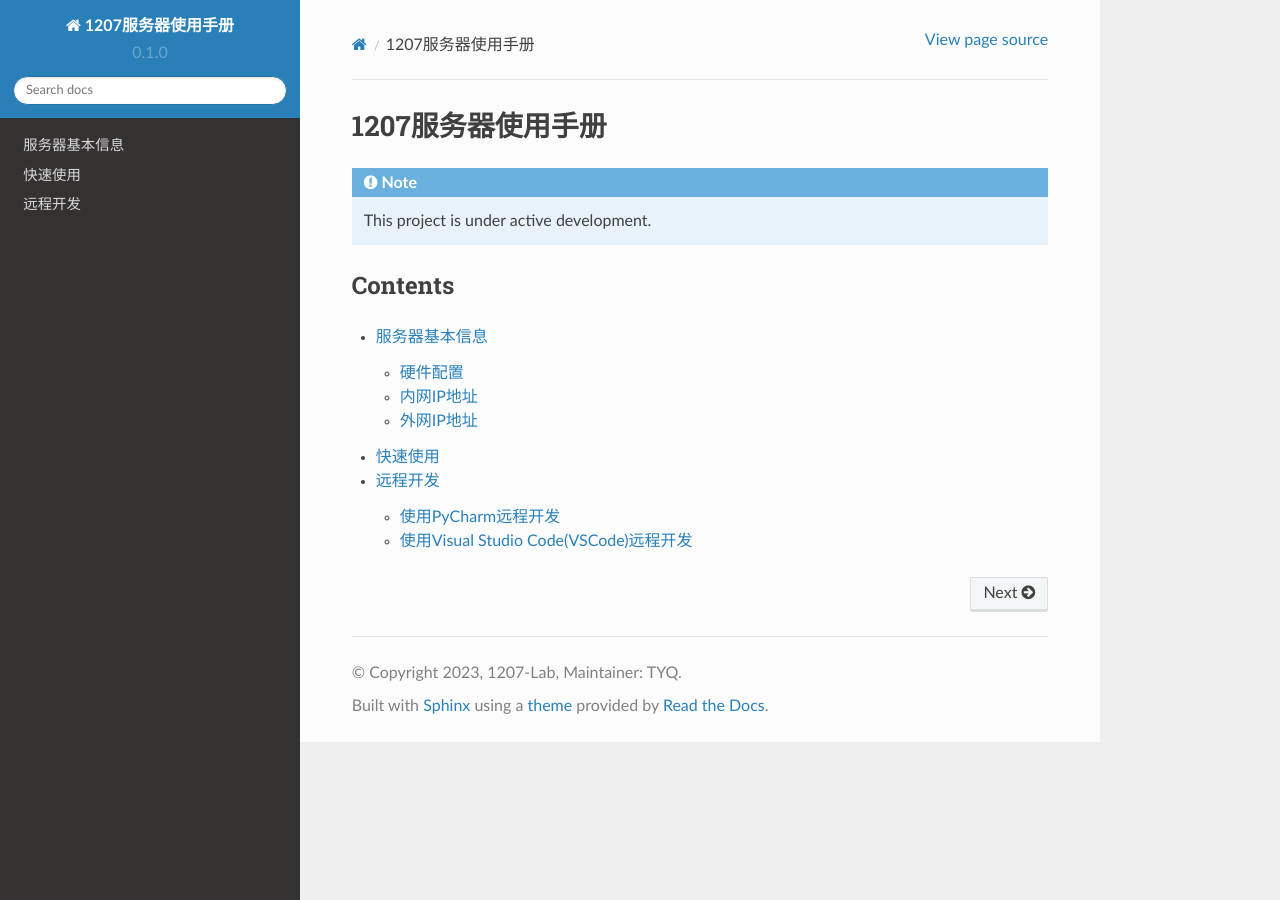
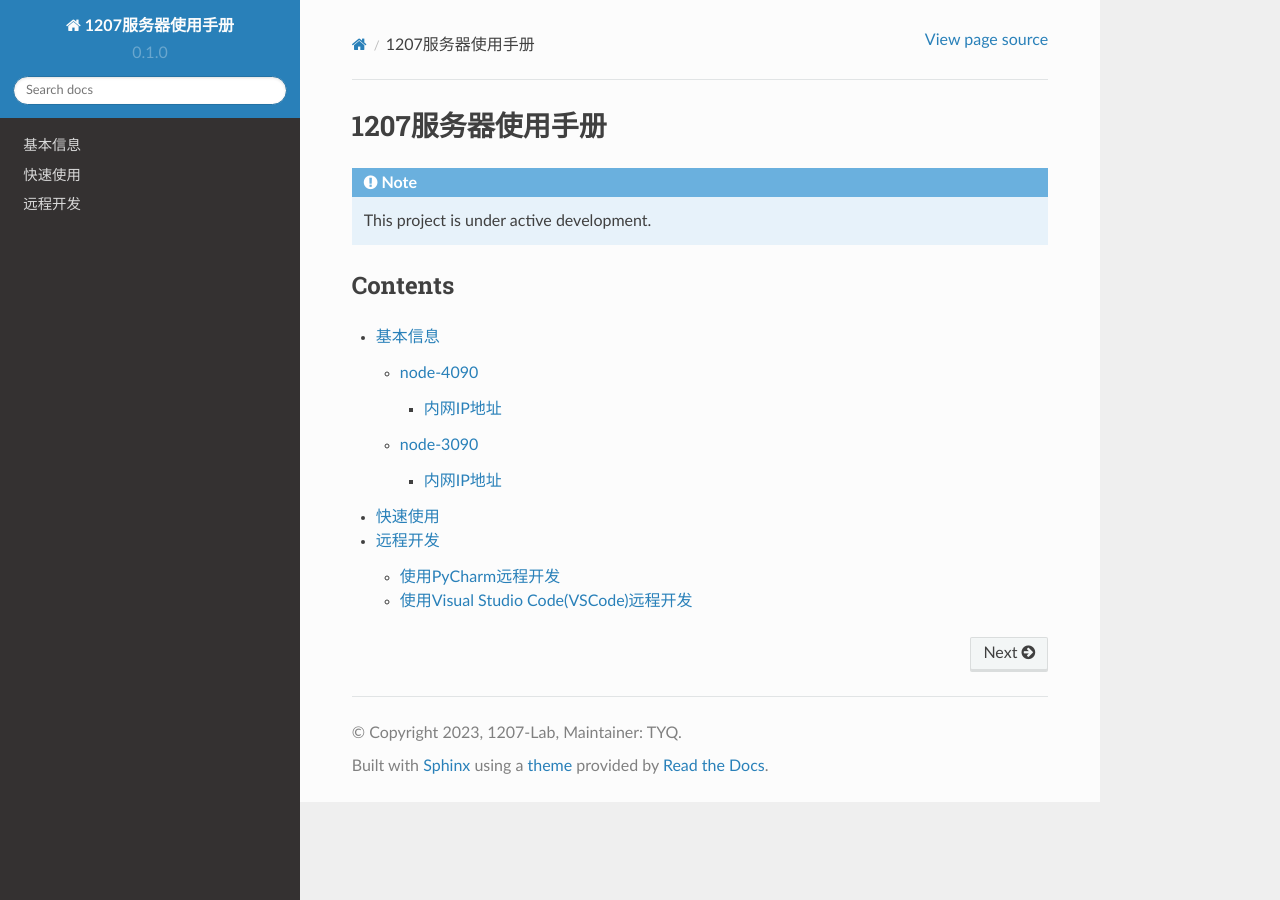
Before and after one commit to TangYuanqing/1207-server-docs, a Sphinx documentation site: the page built from docs/source/index.rst, in a window 1280 px wide. Built offline with Sphinx 7.4.7 and the Read the Docs theme 2.0.0, drawn with Linux system fonts in a browser that asks for light colours; some of the changed lines change nothing that is shown.

Commit message:
Please enter the commit message for your changes. Lines starting with '#' will be ignored, and an empty message aborts the commit.
On branch main
Your branch is up to date with 'origin/main'.

Changes to be committed:
	modified:   docs/source/info.rst

```diff
--- a/docs/source/info.rst
+++ b/docs/source/info.rst
@@ -1,34 +1,60 @@
-服务器基本信息
+基本信息
 =============
+
+node-4090
+-------------
+内网IP地址
+~~~~~~~~~~~~~~
+172.20.185.100
+外网IP地址
+~~~~~~~~~~~~~~
+47.100.130.127:12070
 硬件配置
----------
+~~~~~~~~~~~~~~
+.. code:: shell
+        _,met$$$$$gg.          root@1207-gpu-4090-1
+        ,g$$$$$$$$$$$$$$$P.       --------------------
+    ,g$$P"     """Y$$.".        OS: Debian GNU/Linux 12 (bookworm) x86_64
+    ,$$P'              `$$$.     Host: KVM/QEMU (Standard PC (i440FX + PIIX, 1996) pc-i440fx-8.0)
+    ',$$P       ,ggs.     `$$b:   Kernel: 6.1.0-13-amd64
+    `d$$'     ,$P"'   .    $$$    Uptime: 4 mins
+    $$P      d$'     ,    $$P    Packages: 1727 (dpkg)
+    $$:      $$.   -    ,d$$'    Shell: bash 5.2.15
+    $$;      Y$b._   _,d$P'      Resolution: 1280x800
+    Y$$.    `.`"Y$$$$P"'         CPU: 13th Gen Intel i9-13900K (32) @ 2.995GHz
+    `$$b      "-.__              GPU: NVIDIA GeForce RTX 4090
+    `Y$$                        GPU: NVIDIA GeForce RTX 4090
+    `Y$$.                      Memory: 962MiB / 48168MiB
+        `$$b.
+        `Y$$b.
+            `"Y$b._
+                `"""
 
-- node-4090
-    TODO
-- node-3090
-    TODO
-- node-3060
-    TODO
-
+node-3090
+-------------
 内网IP地址
----------
-
-- node-4090
-    172.20.185.100
-- node-3090
-    172.20.185.101
-- node-3060
-    172.20.185.102
-
+~~~~~~~~~~~~~~
+172.20.185.101
 外网IP地址
----------
-
-- node-4090
-    47.100.130.127:12071
-- node-3090
-    47.100.130.127:12072
-- node-3060
-    47.100.130.127:12073
-
-.. note::
-    3060服务器目前尚不可用。
+~~~~~~~~~~~~~~
+47.100.130.127:12071
+硬件配置
+~~~~~~~~~~~~~~
+.. code:: shell
+        _,met$$$$$gg.          root@1207-gpu-3090-1
+        ,g$$$$$$$$$$$$$$$P.       --------------------
+    ,g$$P"     """Y$$.".        OS: Debian GNU/Linux 12 (bookworm) x86_64
+    ,$$P'              `$$$.     Host: KVM/QEMU (Standard PC (i440FX + PIIX, 1996) pc-i440fx-8.0)
+    ',$$P       ,ggs.     `$$b:   Kernel: 6.1.0-13-amd64
+    `d$$'     ,$P"'   .    $$$    Uptime: 34 secs
+    $$P      d$'     ,    $$P    Packages: 1727 (dpkg)
+    $$:      $$.   -    ,d$$'    Shell: bash 5.2.15
+    $$;      Y$b._   _,d$P'      Resolution: 1280x800
+    Y$$.    `.`"Y$$$$P"'         CPU: 12th Gen Intel i9-12900K (24) @ 3.187GHz
+    `$$b      "-.__              GPU: NVIDIA GeForce RTX 3090
+    `Y$$                        GPU: NVIDIA GeForce RTX 3090
+    `Y$$.                      Memory: 1005MiB / 48170MiB
+        `$$b.
+        `Y$$b.
+            `"Y$b._
+                `"""
```
